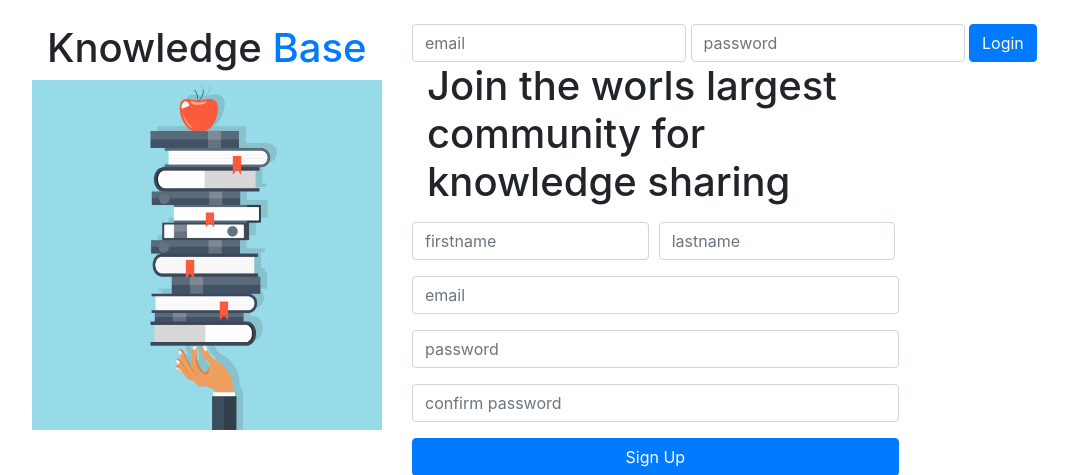
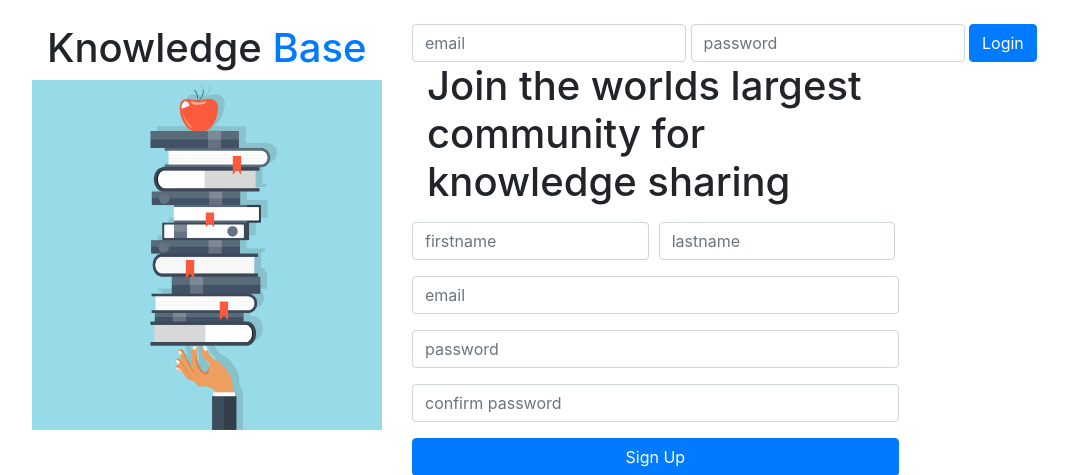
Before and after one commit to Jeffery-Wasty/KnowledgeBase, a Node server app: page / in a window 1280 px wide. Shown: the top 475 px of the page, without its empty margins (53-1121 px from the left). Run offline with Node 20, Linux system fonts and the light colour scheme; some libraries are stand-ins or nearby versions.

Commit message:
Fixed a misspell on home page.

```diff
--- a/views/loginPage.hbs
+++ b/views/loginPage.hbs
@@ -2,7 +2,7 @@
     <div class="row">
         <div class="col-4">
             <h1 class="col mt-4">Knowledge <span class="text-primary">Base</span></h1>
-            <img class="img-fluid" src="/images/logo.jpg" >
+            <img class="img-fluid" src="/images/logo.jpg">
         </div>
         <div class="col-8 mt-4">
             <div class="form-inline">
@@ -12,8 +12,8 @@
                     <button type="submit" class="btn btn-primary">Login</button>
                 </form>
             </div>
-                {{err}}
-                <h1 class="col-8 mb-3">Join the worls largest community for knowledge sharing</h1>
+            {{err}}
+            <h1 class="col-8 mb-3">Join the worlds largest community for knowledge sharing</h1>
             <div class="form">
                 <form method="POST" action="/signUp">
                     <div class="form-row">
@@ -25,8 +25,10 @@
                         </div>
                     </div>
                     <input class="form-control col-8 mb-3" type="text" name="email" placeholder="email" required>
-                    <input class="form-control col-8 mb-3" type="password" name="password" placeholder="password" required>
-                    <input class="form-control col-8 mb-3" type="password" name="confirm_pass" placeholder="confirm password" required>
+                    <input class="form-control col-8 mb-3" type="password" name="password" placeholder="password"
+                        required>
+                    <input class="form-control col-8 mb-3" type="password" name="confirm_pass"
+                        placeholder="confirm password" required>
                     <button type="submit" class="btn btn-primary col-8">Sign Up</button>
                 </form>
             </div>
```
